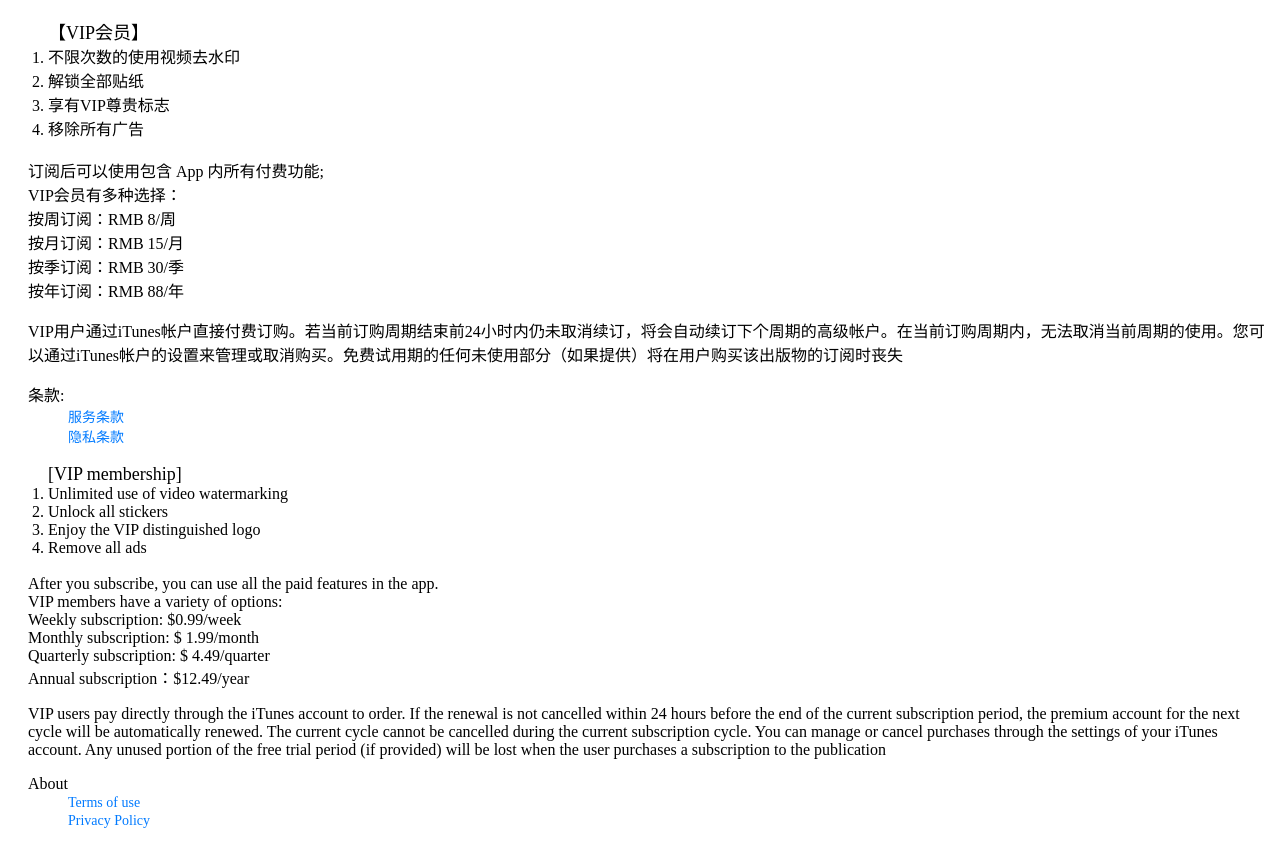
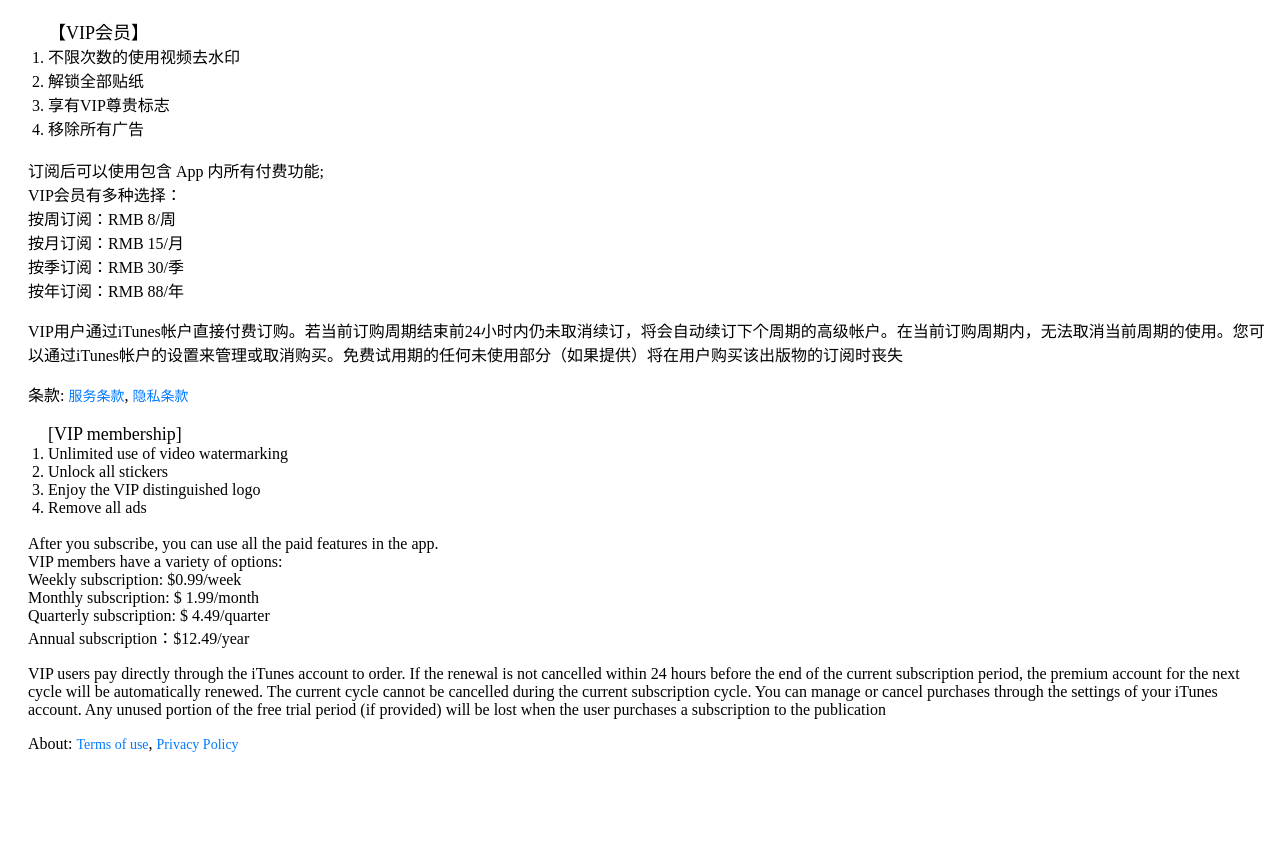
Before and after one commit to LittleWhiteRabbitKJ/LittleWhiteRabbitKJ.github.io, a plain HTML site: page PhotoEraser/subscription_instructions.html in a window 1280 px wide. After the commit the page ends 800 px from the top, so only its background shows below. Drawn offline with Linux system fonts and the light colour scheme.

Commit message:
自己看看

```diff
--- a/PhotoEraser/subscription_instructions.html
+++ b/PhotoEraser/subscription_instructions.html
@@ -23,11 +23,12 @@
 			<div class="text_content">按季订阅：RMB 30/季</div>
 			<div class="text_content">按年订阅：RMB 88/年</div>
 			<p class="text_content">VIP用户通过iTunes帐户直接付费订购。若当前订购周期结束前24小时内仍未取消续订，将会自动续订下个周期的高级帐户。在当前订购周期内，无法取消当前周期的使用。您可以通过iTunes帐户的设置来管理或取消购买。免费试用期的任何未使用部分（如果提供）将在用户购买该出版物的订阅时丧失</p>
-			<dl>
-				<dt style="font-size: 16px;">条款:</dt>
-				<dd><a class="text_link" href="terms_of_service.html">服务条款</a></dd>
-				<dd><a class="text_link" href="privacy_policy.html">隐私条款</a></dd>
-			</dl>
+			<div id="">
+				条款:
+				<a class="text_link" href="terms_of_service.html">服务条款</a>,
+				<a class="text_link" href="privacy_policy.html">隐私条款</a>
+			</div>
+
 		</div>
 		<ol type="1" class="text_title">
 			[VIP membership]
@@ -45,11 +46,11 @@
 			<div class="text_content">Quarterly subscription: $ 4.49/quarter</div>
 			<div class="text_content">Annual subscription：$12.49/year</div>
 			<p class="text_content">VIP users pay directly through the iTunes account to order. If the renewal is not cancelled within 24 hours before the end of the current subscription period, the premium account for the next cycle will be automatically renewed. The current cycle cannot be cancelled during the current subscription cycle. You can manage or cancel purchases through the settings of your iTunes account. Any unused portion of the free trial period (if provided) will be lost when the user purchases a subscription to the publication</p>
-			<dl>
-				<dt style="font-size: 16px;">About</dt>
-				<dd><a class="text_link" href="terms_of_service.html">Terms of use</a></dd>
-				<dd><a class="text_link" href="privacy_policy.html">Privacy Policy</a></dd>
-			</dl>
+			<div id="">
+				About:
+				<a class="text_link" href="terms_of_service.html">Terms of use</a>,
+				<a class="text_link" href="privacy_policy.html">Privacy Policy</a>
+			</div>
 		</div>
 
 
```
Also changed, not shown: PhotoEraser/main.html (+3 -1 lines).
